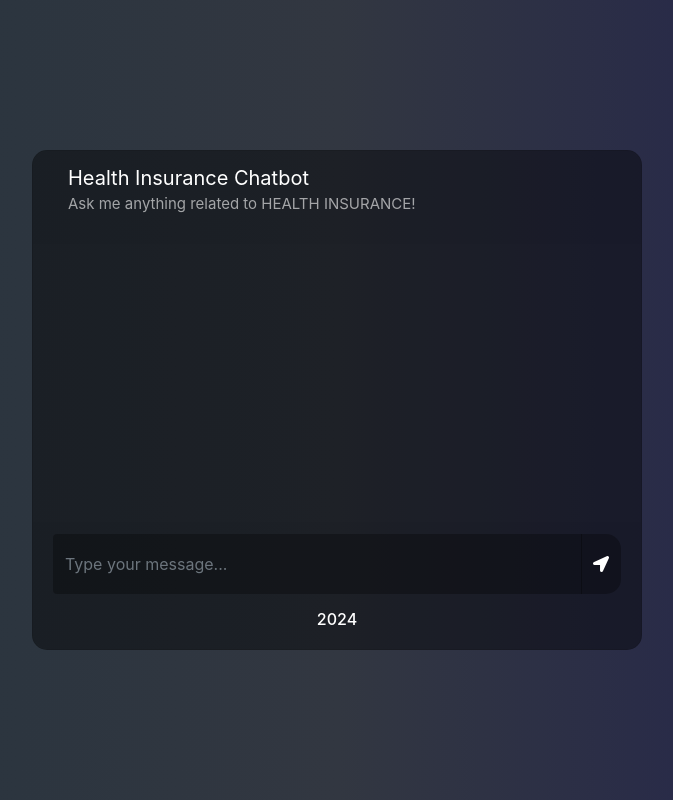
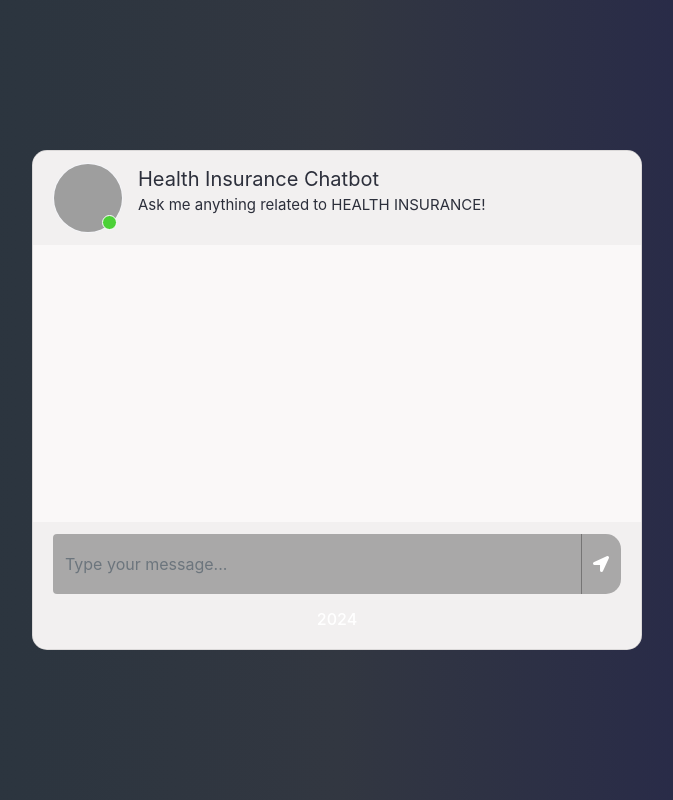
Before and after one commit to shalini-2020/Health_Insurance_Chatbot, a Flask app: page / in a window 1280 px wide. Shown: the whole page, without its empty margins (303-976 px from the left). Run offline with Flask 3, Linux system fonts and the light colour scheme; some libraries are stand-ins or nearby versions; grey boxes are pictures that could not be loaded.

Commit message:
changed styles and fonts

```diff
--- a/app.py
+++ b/app.py
@@ -6,7 +6,7 @@ from langchain.chains import RetrievalQA
 from langchain_community.vectorstores import FAISS
 from langchain_community.llms import Replicate
 from prompt import *
-
+import os
 
 app = Flask(__name__)
 
--- a/settings.py
+++ b/settings.py
@@ -1,6 +1,6 @@
 import os
 
-os.environ['REPLICATE_API_TOKEN'] = "r8_d4QSjngL885SqFOlMP1NGqzuZclNqcs2KWUKy"
+os.environ['REPLICATE_API_TOKEN'] = "r8_HEPtv2COBH9ulBrjYMKwhMW3Mc6uJ4Q0GnfBp"
 os.environ['PINECONE_API_KEY'] = "41a546af-cd2f-4bfd-91d8-44e56b65aa51"
 
 REPLICATE_API_TOKEN = os.environ['REPLICATE_API_TOKEN']
--- a/static/style.css
+++ b/static/style.css
@@ -13,7 +13,7 @@ body,html{
 .card{
 	height: 500px;
 	border-radius: 15px !important;
-	background-color: rgba(0,0,0,0.4) !important;
+	background-color: rgb(250, 248, 248) !important;
 }
 .contacts_body{
 	padding:  0.75rem 0 !important;
@@ -36,9 +36,9 @@ border-radius: 0 0 15px 15px !important;
 }
 .search{
 	border-radius: 15px 0 0 15px !important;
-	background-color: rgba(0,0,0,0.3) !important;
+	background-color: white !important;
 	border:0 !important;
-	color:white !important;
+	color: white !important;
 }
 .search:focus{
 	 box-shadow:none !important;
@@ -47,7 +47,7 @@ border-radius: 0 0 15px 15px !important;
 .type_msg{
 	background-color: rgba(0,0,0,0.3) !important;
 	border:0 !important;
-	color:white !important;
+	color:rgb(31, 27, 27) !important;
 	height: 60px !important;
 	overflow-y: auto;
 }
@@ -86,7 +86,7 @@ border-radius: 0 0 15px 15px !important;
 	margin-bottom: 15px !important;
 }
 .active{
-	background-color: rgba(0,0,0,0.3);
+	background-color: rgba(173, 58, 83, 0.3);
 }
 .user_img{
 	height: 70px;
@@ -129,18 +129,18 @@ border-radius: 0 0 15px 15px !important;
 }
 .user_info span{
 	font-size: 20px;
-	color: white;
+	color:  rgb(44, 47, 59);
 }
 .user_info p{
 	font-size: 10px;
-	color: rgba(255,255,255,0.6);
+	color: rgb(44, 47, 59);
 }
 .video_cam{
 	margin-left: 50px;
 	margin-top: 5px;
 }
 .video_cam span{
-	color: white;
+	color: rgb(108, 10, 10);
 	font-size: 20px;
 	cursor: pointer;
 	margin-right: 20px;
@@ -167,14 +167,14 @@ border-radius: 0 0 15px 15px !important;
 	position: absolute;
 	left: 0;
 	bottom: -15px;
-	color: rgba(255,255,255,0.5);
+	color: rgb(44, 47, 59);
 	font-size: 10px;
 }
 .msg_time_send{
 	position: absolute;
 	right:0;
 	bottom: -15px;
-	color: rgba(255,255,255,0.5);
+	color: rgb(44, 47, 59);
 	font-size: 10px;
 }
 .msg_head{
@@ -192,7 +192,7 @@ border-radius: 0 0 15px 15px !important;
 	z-index: 1;
 	position: absolute;
 	padding: 15px 0;
-	background-color: rgba(0,0,0,0.5);
+	background-color: rgba(157, 37, 37, 0.5);
 	color: white;
 	border-radius: 15px;
 	top: 30px;
--- a/templates/home.html
+++ b/templates/home.html
@@ -20,7 +20,10 @@
 					<div class="card">
 						<div class="card-header msg_head">
 							<div class="d-flex bd-highlight">
-
+								<div class="img_cont">
+									<img src="https://cdn1.iconfinder.com/data/icons/medicine-and-medical-diagnostics/32/Medicine_health_and_safety_care_health_insurance-512.png" class="rounded-circle user_img">
+									<span class="online_icon"></span>
+								</div>
 								<div class="user_info">
 									<span>Health Insurance Chatbot</span>
 									<p style="font-size: 15px;">Ask me anything related to HEALTH INSURANCE!</p>
```
Also changed, not shown: 1 other file.
